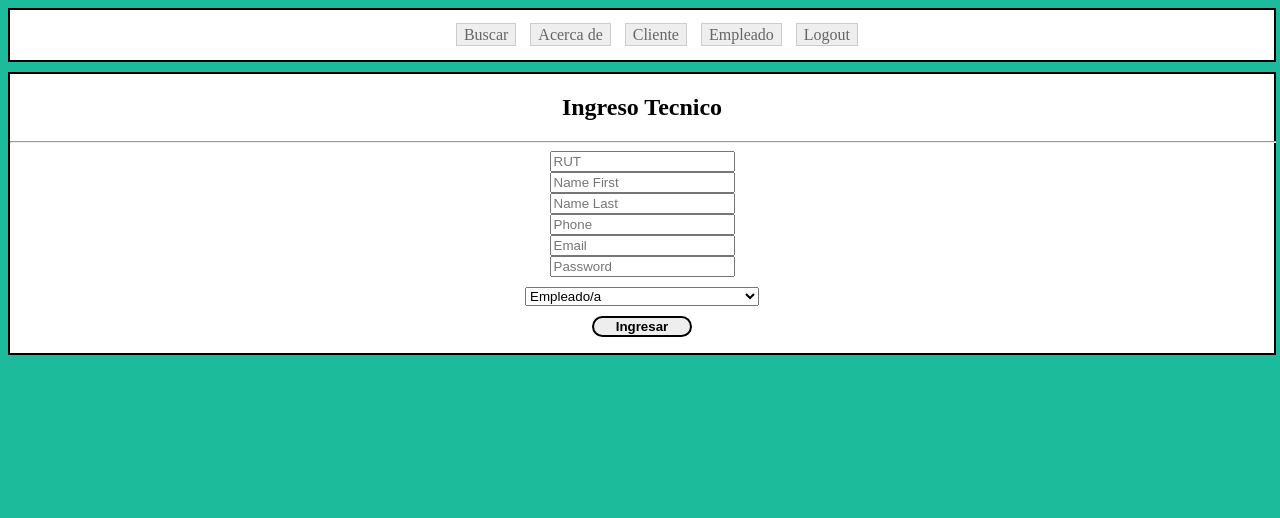
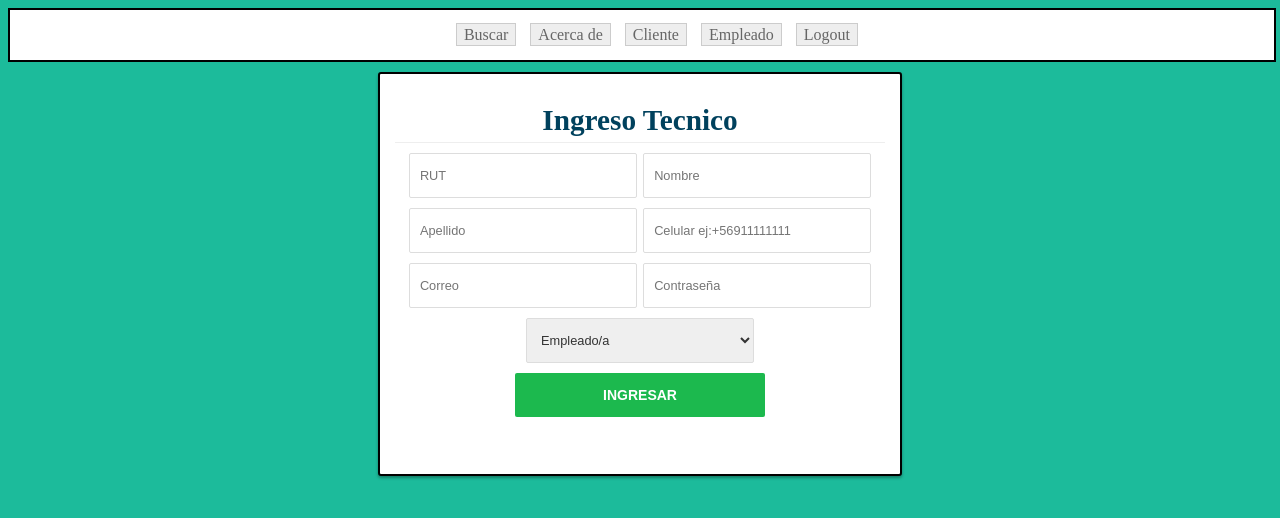
Before and after one commit to Grupo5ServicioTecnico/Proyecto, a PHP site: page /Assets/phps/tecnico_add.php in a window 1280 px wide. Shown: the top 518 px of the page. Run offline with PHP 8.4, Linux system fonts and the light colour scheme; the visitor is signed in with stand-in values (Sample User, id 1).

Commit message:
Update
Mejora y arreglos menores

```diff
--- a/Assets/css/formalize.css
+++ b/Assets/css/formalize.css
@@ -15,94 +15,64 @@ body h2{
 #cabezera .descripcion{
   align-items: center;
 }
-/*Diseño Buscar*/
+#cabezera h3{
+  position:relative;
+  color: #00415d;
+  margin: 10px 5px 10px 5px;
+  padding-bottom:10px;
+  border-bottom: 1px solid #eee;
+  text-align:center;
+  height:28px;
+}
+#cabezera button{
+  position: relative;
+  width:15%;
+  background-color: #1CB94E;
+  border: 1px solid black;
+  outline: none;
+  color: #fff;
+  font-size: 14px;
+  font-weight: normal;
+  padding: 14px 0;
+  border-radius: 2px;
+  text-transform: uppercase;
+}
+#cabezera button:hover{
+  background-color: #333333;
+  color: #ffffff;
+}
+#cabezera button b{
+  vertical-align: 30%;
+}
+#cabezera input{
+  position: relative;
+  vertical-align: 35%;
+  width:20%;
+  height:50px;
+  outline: none;
+  border: 1px solid #ddd;
+  padding: 0 10px;
+  border-radius: 2px;
+  color: #333;
+  font-size:0.8rem;
+}
+#cabezera input:focus{
+  border-color: #358efb;
+}
 #buscar{
-  margin-top: 10px;
+  margin-bottom: 10px;
 }
-#buscar p{
-  color: black;
-  text-transform: capitalize;
-}
-#buscar input{
-  margin-left: 10px;
-  border-color: black;
-  border-width: 2px;
-}
-#buscar button img{
+#buscar img{
   width: 20px;
   height: 20px;
 }
-/* Diseño boton search*/
-#search{
-  width: 100px;
-  margin-left: 10px;
-  background-color:#AAEEE1;
-  border-color: black;
-  border-width: 2px;
-  border-style: solid;
-  border-radius: 15px;
-}
-#search b{
-  vertical-align: 30%;
-}
-/*Diseño Opciones*/
 #opciones{
-  margin-top: 10px;
   margin-bottom: 10px;
 }
-.centro{
-  background-color: white;
-  margin-top: 10px;
-}
-/*Diseño Boton Agregar*/
-#add{
-  width: 100px;
-  background-color:#AAEEE1;
-  border-color: black;
-  border-width: 2px;
-  border-style: solid;
-  border-radius: 15px;
-}
-#add img{
+#opciones img{
   width: 20px;
   height: 20px;
 }
-#add b{
-  vertical-align: 30%;
-}
-/*DIseño Boton Modificar*/
-#update{
-  width: 100px;
-  background-color:#AAEEE1;
-  border-color: black;
-  border-width: 2px;
-  border-style: solid;
-  border-radius: 15px;
-}
-#update img{
-  width: 20px;
-  height: 20px;
-}
-#update b{
-  vertical-align: 30%;
-}
-/*Diseño boton Reset*/
-#reset{
-  width: 100px;
-  background-color:#AAEEE1;
-  border-color: black;
-  border-width: 2px;
-  border-style: solid;
-  border-radius: 15px;
-}
-#reset img{
-  width: 20px;
-  height: 20px;
-}
-#reset b{
-  vertical-align: 30%;
-}
-/*Diseño Mostrar*/
 #mostrar{
   width: 100%;
   background-color: white;
@@ -111,25 +81,3 @@ body h2{
   border-style: solid;
   border-width: 2px;
 }
-/*Diseño Formulario*/
-#formulario{
-  align-items: center;
-}
-#formulario input{
-
-}
-#formulario select{
-  margin-top: 10px;
-}
-#formulario button{
-  background-color: #eeeeee;
-  margin-top: 10px;
-}
-#formulario button:hover{
-  background-color: #333333;
-  color: #ffffff;
-}
-#formulario img{
-  width: 20px;
-  height: 20px;
-}
--- /dev/null
+++ b/Assets/css/formulario.css
@@ -0,0 +1,85 @@
+/*Diseño Formulario*/
+#cabezera{
+  position:relative;
+  margin: 10px auto;
+  width: 500px;
+  height: 380px;
+  background-color: white;
+  padding: 10px;
+  border-radius: 3px;
+  -webkit-box-shadow: 0px 2px 3px 0px rgba(0,0,0,0.33);
+  -moz-box-shadow: 0px 2px 3px 0px rgba(0,0,0,0.33);
+  box-shadow: 0px 2px 3px 0px rgba(0,0,0,0.33);
+  font-weight: bold;
+  font-size: 25px;
+  text-transform:capitalize;
+}
+#formulario{
+  position:relative;
+  float: left;
+  width: 100%;
+  height:auto;
+  margin-top: 10px;
+  text-align:center;
+}
+#formulario p{
+  position:relative;
+  color: #00415d;
+  margin: 5px 5px 10px 5px;
+  padding-bottom:10px;
+  border-bottom: 1px solid #eee;
+  text-align:center;
+  height:28px;
+}
+#formulario input{
+  width:100%;
+  margin-bottom: 10px;
+  width: calc(50% - 22px);
+  height:45px;
+  outline: none;
+  border: 1px solid #ddd;
+  padding: 0 10px;
+  border-radius: 2px;
+  color: #333;
+  font-size:0.8rem;
+  -webkit-transition:all 0.1s linear;
+  -moz-transition:all 0.1s linear;
+  transition:all 0.1s linear;
+}
+#formulario input:focus{
+  border-color: #358efb;
+}
+#formulario select{
+  width:100%;
+  margin-bottom: 10px;
+  width: calc(50% - 22px);
+  height:45px;
+  outline: none;
+  border: 1px solid #ddd;
+  padding: 0 10px;
+  border-radius: 2px;
+  color: #333;
+  font-size:0.8rem;
+  -webkit-transition:all 0.1s linear;
+  -moz-transition:all 0.1s linear;
+  transition:all 0.1s linear;
+}
+#formulario select:focus{
+  border-color: #358efb;
+}
+#formulario button{
+  width:50%;
+  background-color: #1CB94E;
+  border: none;
+  outline: none;
+  color: #fff;
+  font-size: 14px;
+  font-weight: normal;
+  padding: 14px 0;
+  border-radius: 2px;
+  text-transform: uppercase;
+}
+#formulario button:hover{
+  background-color: #333333;
+  color: #ffffff;
+}
--- a/Assets/phps/tecnico_add.php
+++ b/Assets/phps/tecnico_add.php
@@ -6,25 +6,28 @@ if (!isset($_SESSION["k_username"])) {
 }
 ?>
 <html>
+	<!--Dentro del HEAD argamos css y nombramos pagina -->
 	<head>
 		<meta charset="utf-8" />
 		<title>Ingreso Cliente</title>
 		<link rel="stylesheet" href="../css/formalize.css">
+		<link rel="stylesheet" href="../css/formulario.css">
+		<link rel="icon" type="image/png" href="../images/favicon/favicon.png"/>
+
 	</head>
 	<body>
 		<OBJECT  data="../../barra.html" width="100%" height="50px" border="2px">
 		</object>
 		<div id="cabezera">
-			<form id="formulario" align="center" action="cliente_add2.php" method="post">
-				<h2>Ingreso Tecnico </h2>
-				<hr width=100% align="left"></hr>
-				<input type="rut"      name="rut"      placeholder="RUT"        required size="20" min="12" max="12"  oninput="checkRut(this)" /><br>
-				<input type="name"     name="name"     placeholder="Name First" required size="20"  /><br>
-				<input type="lastname" name="lastname" placeholder="Name Last"  required size="20"  /><br>
-				<input type="phone"    name="phone"    placeholder="Phone"      required size="20" maxlength="12" /><br>
-				<input type="email"    name="email"    placeholder="Email"      required/><br>
-				<input type="password" name="password" placeholder="Password"   required/><br>
-				<select required="" style="width:18.5% ; margin-top:10px" name="rol">
+			<form id="formulario" action="cliente_add2.php" method="post">
+				<h3>Ingreso Tecnico </h3>
+				<input type="rut"      name="rut"      placeholder="RUT"                     required autocomplete="off" maxlength="10" onblur="checkRut(this.value)"  onkeypress="return validar(event)"  />
+				<input type="name"     name="name"     placeholder="Nombre"                  required autocomplete="off"/>
+				<input type="lastname" name="lastname" placeholder="Apellido"                required autocomplete="off" />
+				<input type="phone"    name="phone"    placeholder="Celular ej:+56911111111" required autocomplete="off" maxlength="12" />
+				<input type="email"    name="email"    placeholder="Correo"                  required autocomplete="off"/>
+				<input type="password" name="password" placeholder="Contraseña"              required autocomplete="off"/>
+				<select required="" name="rol">
 				  <option value="2" selected="">Empleado/a     </option>
 				  <option value="1"            >Administrador/a</option>
 				  <option value="3"            >Secretario/a   </option>
@@ -33,8 +36,32 @@ if (!isset($_SESSION["k_username"])) {
 				</button>
 			</form>
 		</div>
-		<script type="text/javascript" src="Assets/js/jquery-1.12.4.min.js"></script>
-		<script>src="../js/validarRUT.js"</script>
+		<!--SCRIPTS-->
+		<!--Cargamos jquery-->
+		<script type="text/javascript" src="../js/jquery-1.12.4.min.js"></script>
+		<!--Validacion de rut-->
+		<script src="../js/validaRUT.js"></script>
 		<p class="frmd">
+		<!--Bloqueo de letras-->
+		<script type="text/javascript">
+			function validar(e) {
+				tecla = (document.all) ? e.keyCode : e.which;
+				if (tecla==8) return true; //Tecla de retroceso (para poder borrar)
+				if (tecla==45) return true; //-
+				if (tecla==48) return true;
+				if (tecla==49) return true;
+				if (tecla==50) return true;
+				if (tecla==51) return true;
+				if (tecla==52) return true;
+				if (tecla==53) return true;
+				if (tecla==54) return true;
+				if (tecla==55) return true;
+				if (tecla==56) return true;
+				if (tecla==57) return true;
+				patron = /1/; //ver nota
+				te = String.fromCharCode(tecla);
+				return patron.test(te);
+			}
+		</script>
 	</body>
 </html>
--- a/barra.html
+++ b/barra.html
@@ -1,7 +1,7 @@
 <!DOCTYPE html>
 <html>
 	<head>
-	<title></title>
+		<!--Dentro del HEAD cargamos css -->
 		<link rel="stylesheet" href="Assets/css/barra.css">
 	</head>
 	<body>
--- a/inicio.html
+++ b/inicio.html
@@ -1,11 +1,9 @@
 <!DOCTYPE html>
 <html>
 	<head>
+		<!--Dentro del HEAD argamos css y nombramos pagina -->
 		<meta charset="UTF-8">
-		<script language="JavaScript" src="Assets/phps/index.php"></script>
-		<link rel="icon" type="image/png" href="Assets/images/favicon/favicon.png" />
-
-		<title>Inicio</title>
+		<link rel="icon" type="image/png" href="Assets/images/favicon/favicon.png" />		<title>Inicio</title>
 		<link rel="stylesheet" href="Assets/css/formalize.css">
 	</head>
 	<body>
--- a/productobus.html
+++ b/productobus.html
@@ -1,12 +1,10 @@
 <!DOCTYPE html>
 <html>
 	<!--Dentro del HEAD argamos css y nombramos pagina -->
-
 	<head>
 		<meta charset="UTF-8">
 		<link rel="stylesheet" href="Assets/css/formalize.css">
 		<link rel="icon" type="image/png" href="Assets/images/favicon/favicon.png" />
-
 		<title>Producto</title>
 	</head>
 	<body>
```
Also changed, not shown: Assets/css/login-style.css (+2 -50 lines), Assets/css/login.css (deleted, +0 -135 lines), Assets/js/login.js (deleted, +0 -13 lines), Assets/phps/cliente_add.php (+31 -31 lines), Login.html (+10 -5 lines), clientebus.html (+24 -25 lines), tecnicobus.html (+31 -29 lines). Lines whose indentation alone changed are shown as unchanged.
